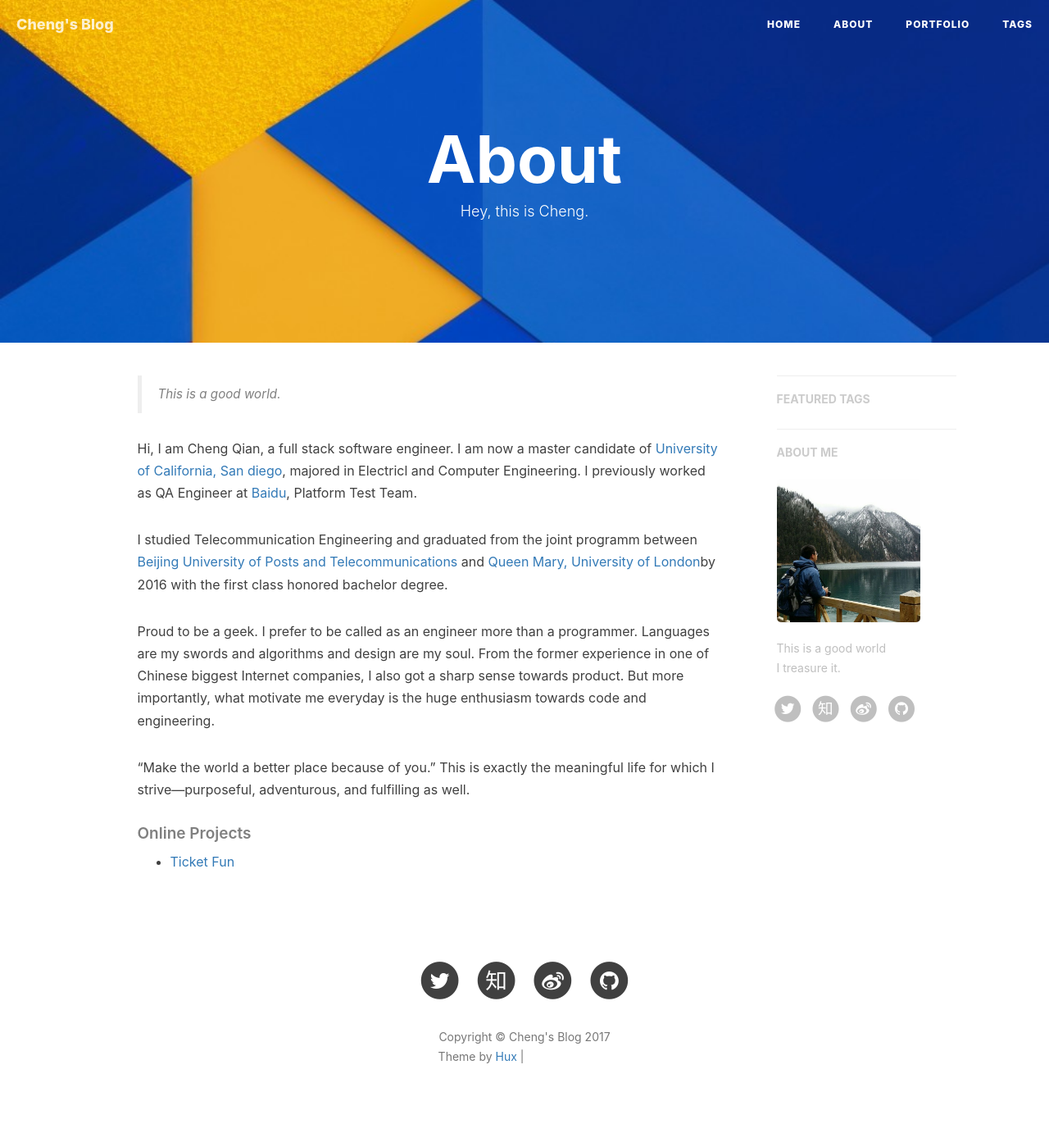
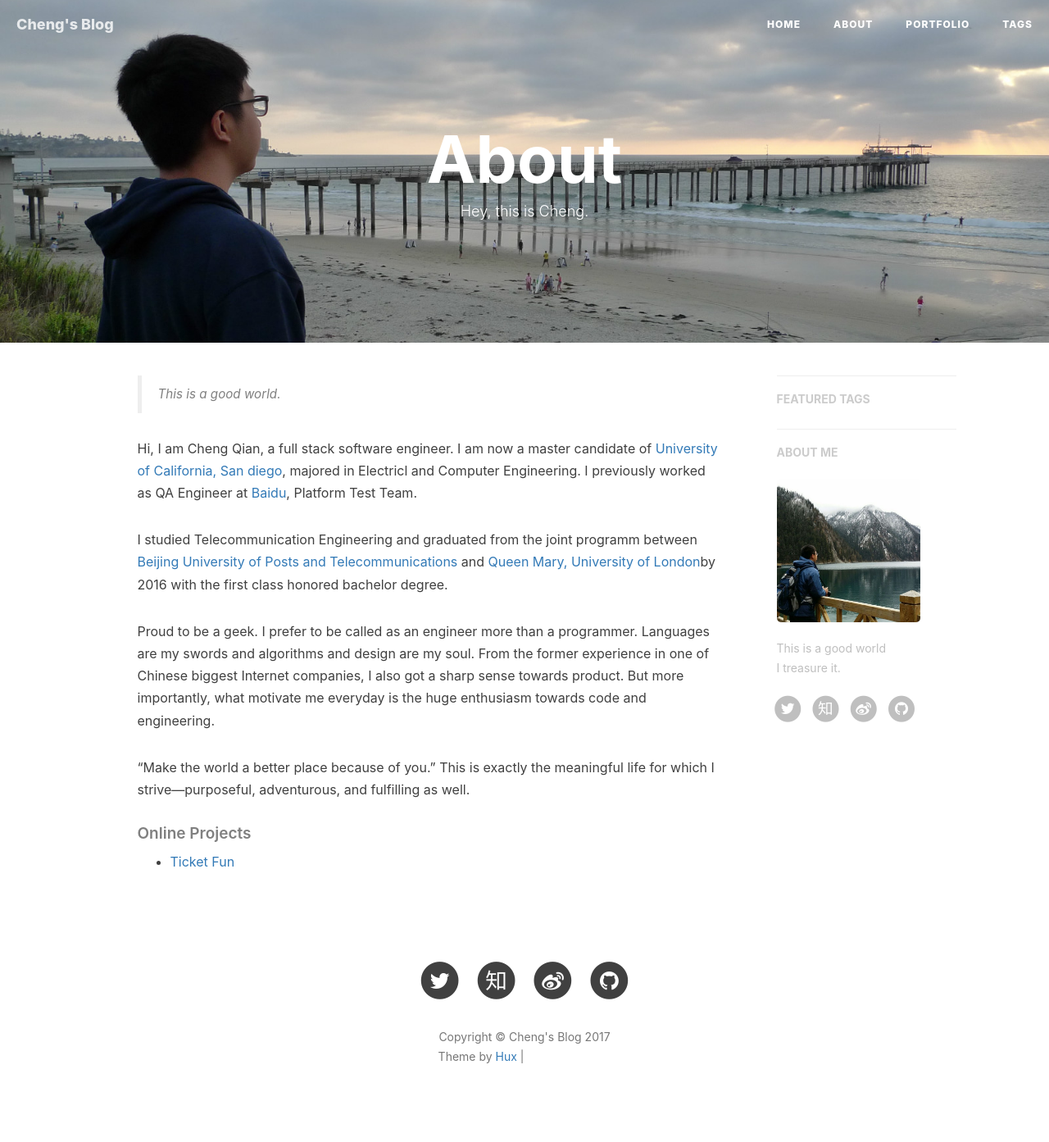
Before and after one commit to tom10ye/tom10ye.github.io, a Jekyll site: the page built from about.html, in a window 1280 px wide. Shown: the whole page at 82% size. Built offline with Jekyll 4.4.1, drawn with Linux system fonts in a browser that asks for light colours; nearby versions of some CDN libraries; comment, search, counter and statistics services are not loaded; grey boxes are pictures that could not be loaded.

Commit message:
change about

```diff
--- a/about.html
+++ b/about.html
@@ -2,7 +2,7 @@
 layout: page
 title: "About"
 description: "Hey, this is Cheng."
-header-img: "img/homeBG.jpg"
+header-img: "img/about_shrink.jpg"
 ---
 
 <!-- Language Selector -->
```
Also changed, not shown: img/about_shrink.jpg (added), 4 other files.
